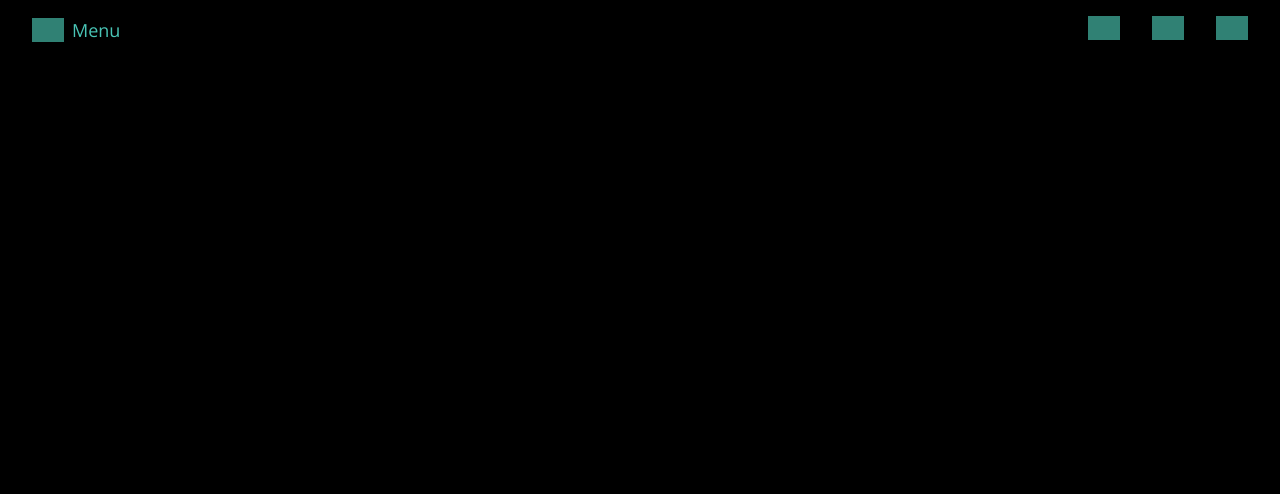
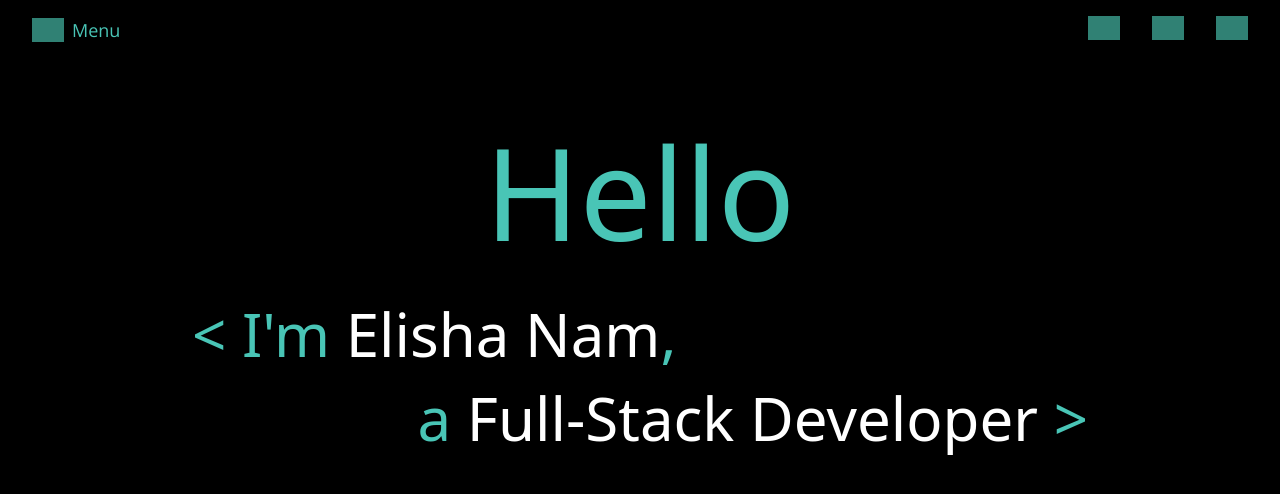
Before and after one commit to ENamja/personal-website, a Next.js app: page / in a window 1280 px wide. Shown: the top 494 px of the page. Built offline with nearby package versions, Linux system fonts and the light colour scheme; grey boxes are pictures that could not be loaded.

Commit message:
Added content to home page

```diff
--- a/app/layout.tsx
+++ b/app/layout.tsx
@@ -13,7 +13,7 @@ export default function RootLayout({
 }) {
   return (
     <html lang="en">
-      <body className="bg-black mt-16">
+      <body className="bg-black mt-16 max-w-4xl mx-auto">
         <NavBar></NavBar>
         {children}
       </body>
--- a/app/page.tsx
+++ b/app/page.tsx
@@ -5,5 +5,18 @@ export const metadata: Metadata = {
 };
 
 export default function Home() {
-  return <div className="text-white text-right text-4xl"></div>;
+  return (
+    <div className="text-[#49c5b6] text-center font-light">
+      <h1 className="text-9xl my-12 pt-16">Hello</h1>
+      <div className="text-6xl">
+        <p className="text-left my-6">
+          &lt; I'm <span className="text-white font-normal">Elisha Nam</span>,
+        </p>
+        <p className="text-right">
+          a <span className="text-white font-normal">Full-Stack Developer</span>{" "}
+          &gt;
+        </p>
+      </div>
+    </div>
+  );
 }
```
